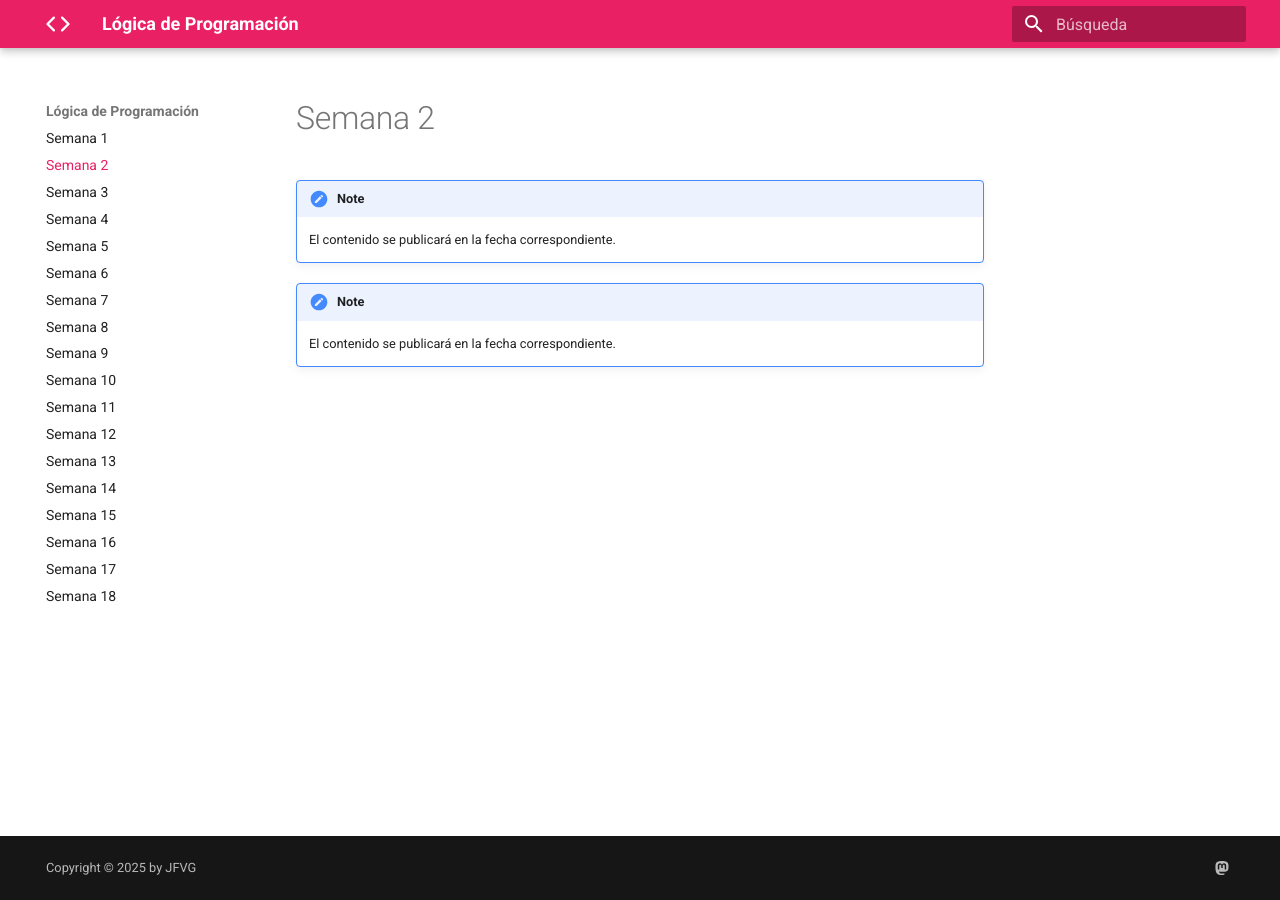
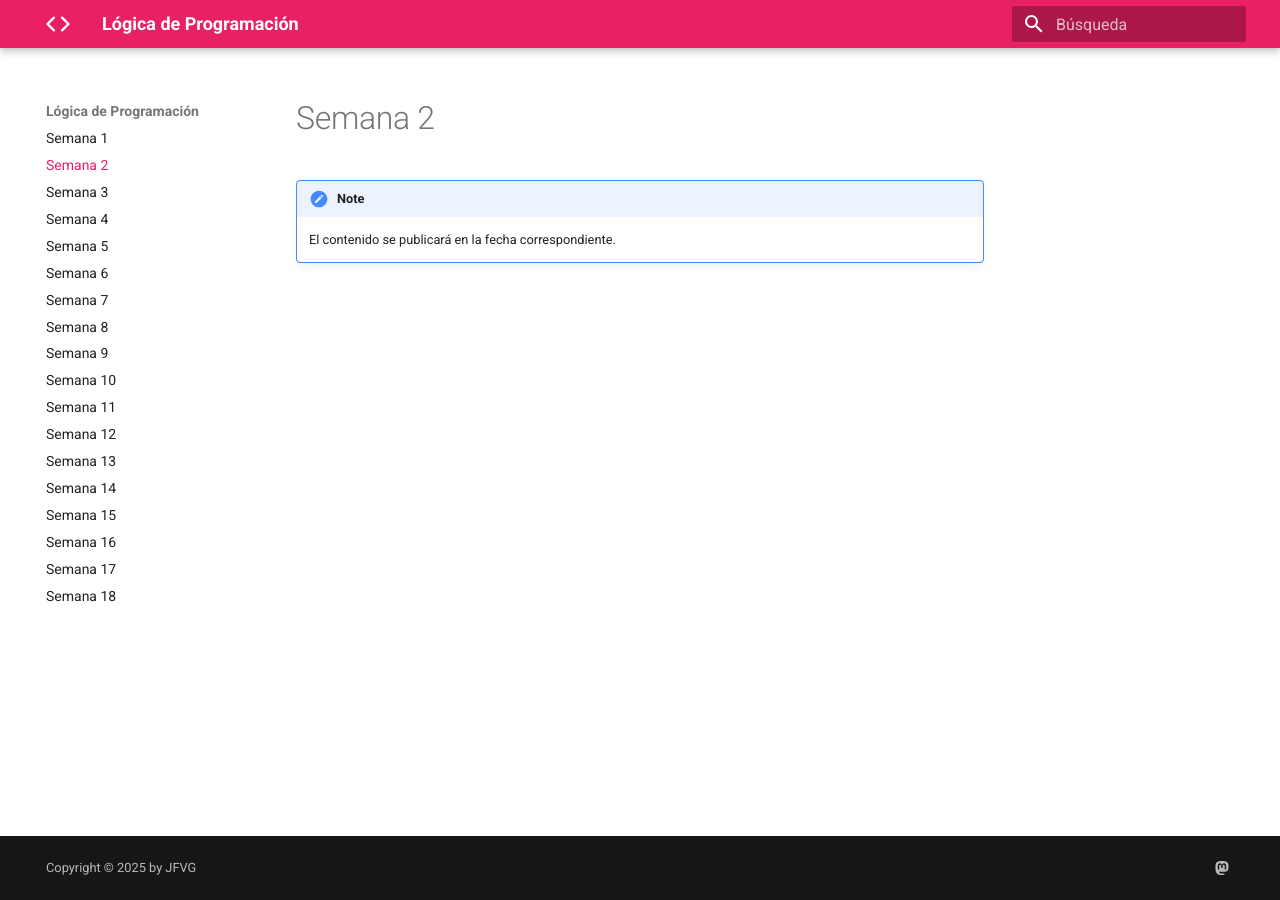
Before and after one commit to jfinfocesde/25lp, an MkDocs documentation site: the page built from docs/p2.md, in a window 1280 px wide. Built offline with MkDocs 1.6.1 and Material for MkDocs 9.7.7, drawn with Linux system fonts in a browser that asks for light colours.

Commit message:
12-02-2025

```diff
--- a/docs/p2.md
+++ b/docs/p2.md
@@ -1,7 +1,3 @@
 !!! note
 
     El contenido se publicará en la fecha correspondiente.
-
-!!! note
-
-    El contenido se publicará en la fecha correspondiente.
```
